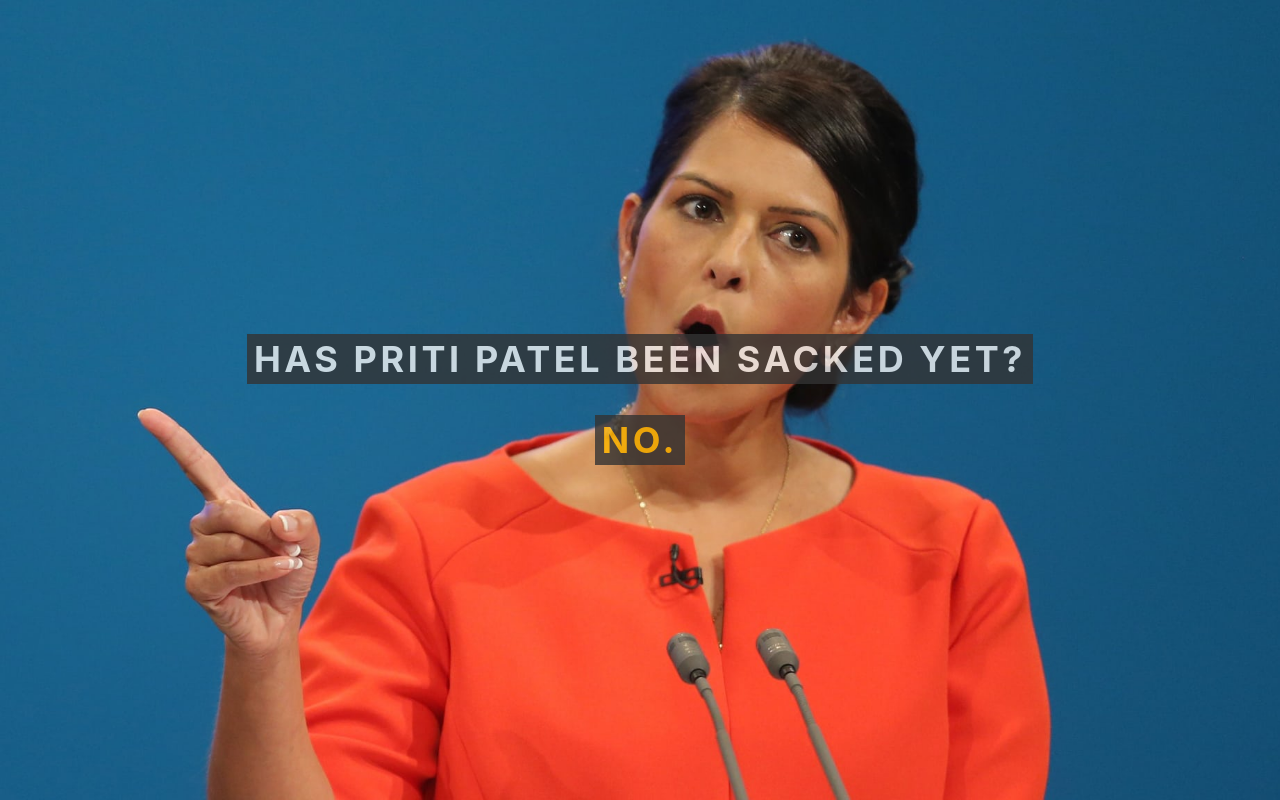
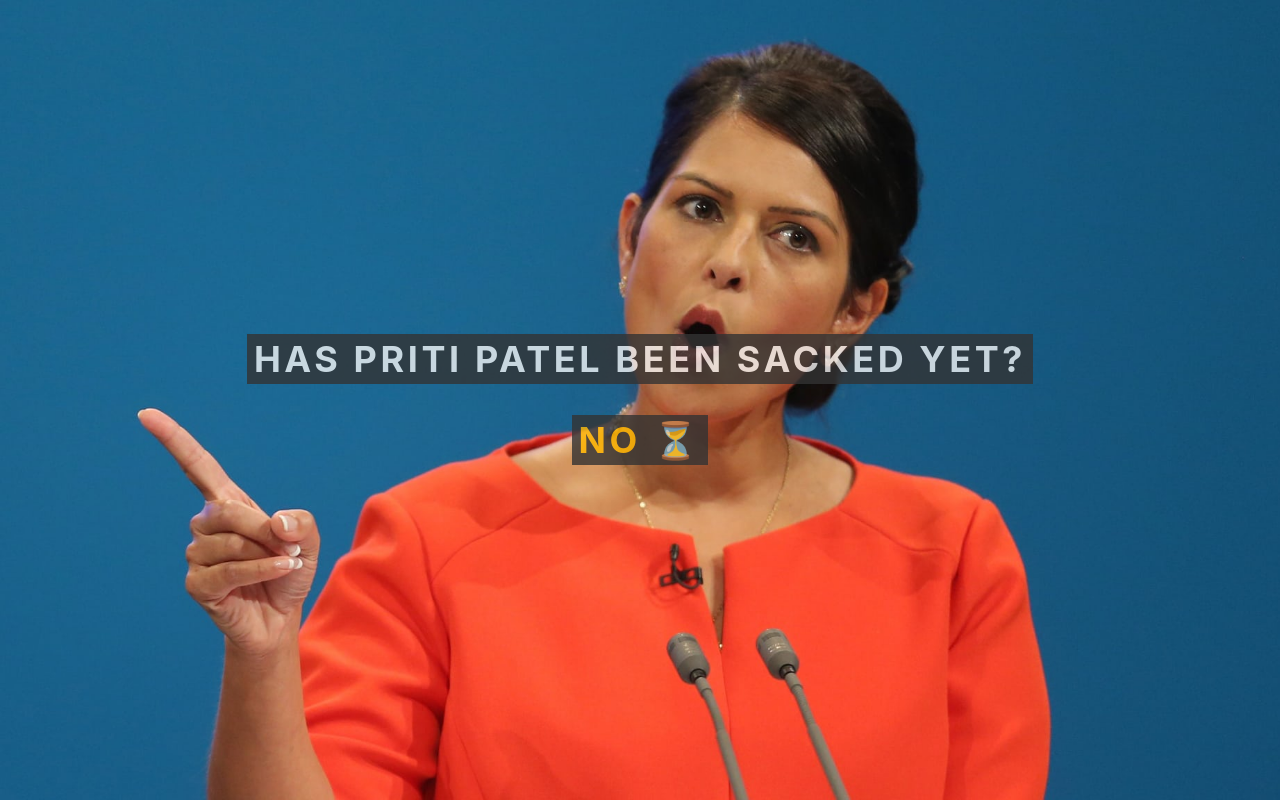
Before and after one commit to everythingmachine/priti, a plain HTML site: page index.html in a window 1280 px wide. Drawn offline with nearby package versions, Linux system fonts and the light colour scheme.

Commit message:
Update index.html

```diff
--- a/index.html
+++ b/index.html
@@ -41,7 +41,7 @@
 
                 <h1 class="f5 f2-ns ttu tracked ma0"><span>Has Priti Patel been sacked yet?</span></h1>
 
-                <p class="b f5 f2-ns ttu tracked gold mb0 mw40"><span>No.</span></p>
+                <p class="b f5 f2-ns ttu tracked gold mb0 mw40"><span>No ⏳</span></p>
 
             </div>
 
```
